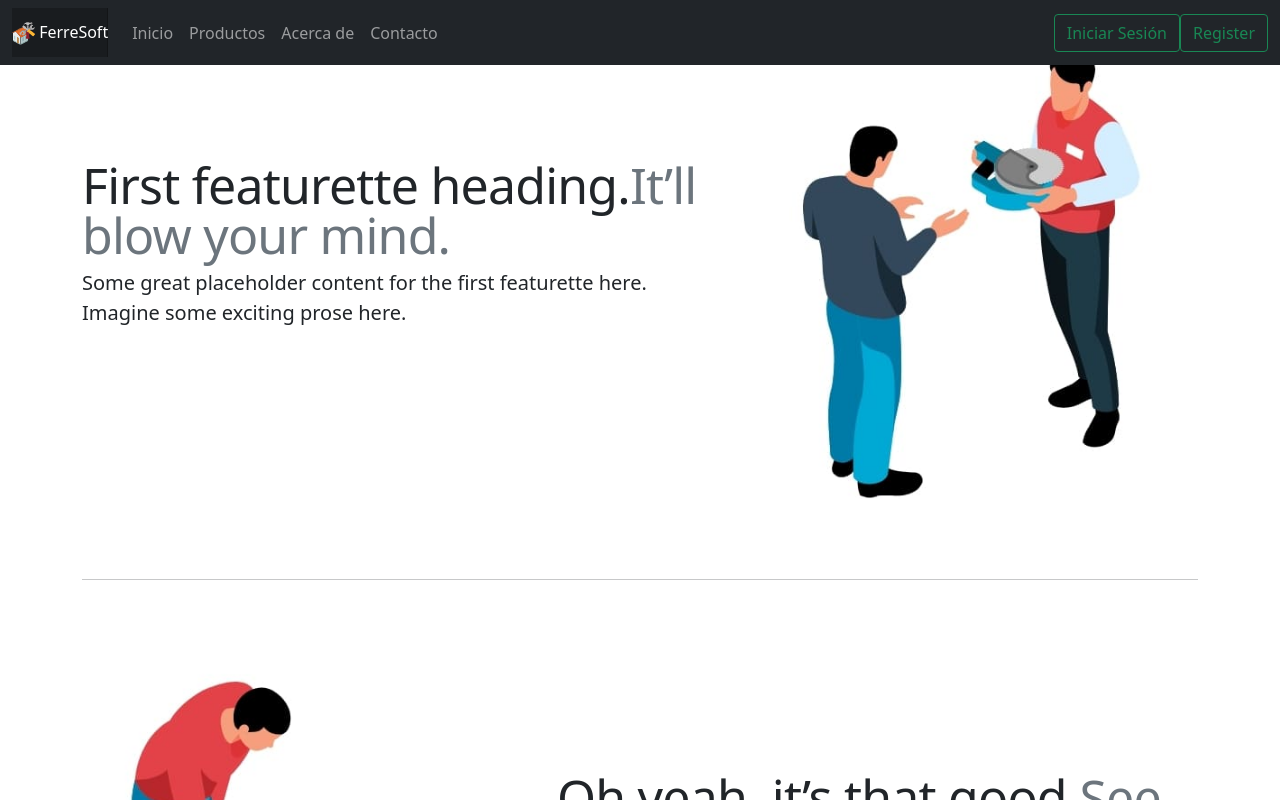
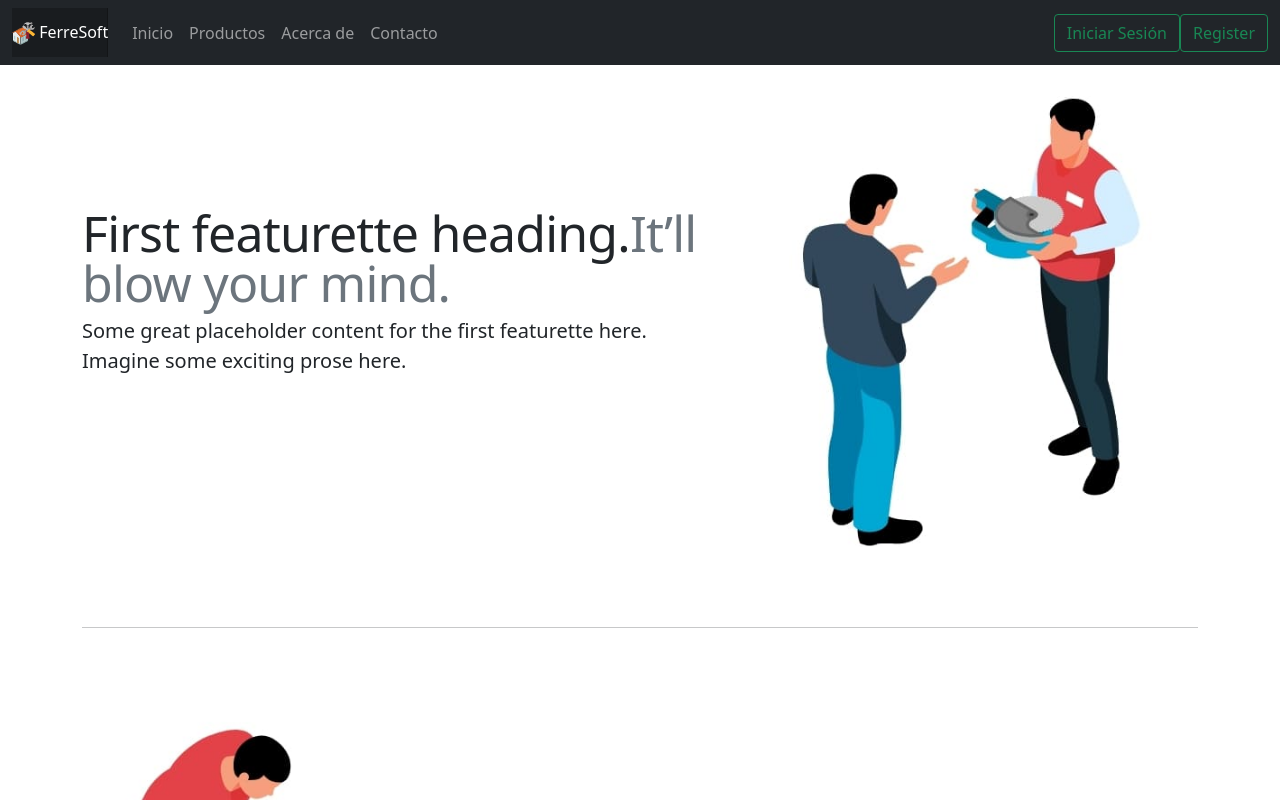
Before and after one commit to jcpboho/Equipo3-Ciclo4, a React (Create React App) app in the folder frontend-ferresoft/: page /about in a window 1280 px wide. Shown: the top 800 px of the page. Built offline with nearby package versions, Linux system fonts and the light colour scheme.

Commit message:
Arrego de CSS

```diff
--- a/frontend-ferresoft/src/assets/css/login.css
+++ b/frontend-ferresoft/src/assets/css/login.css
@@ -1,6 +1,11 @@
+html,
+body {
+  height: 100% !important;
+  width: 100% !important;
+}
 #root {
-  height: 100%;
-  width: 100%;
+  height: 100% !important;
+  width: 100% !important;
 }
 .form-signin {
   width: 100%;
--- a/frontend-ferresoft/src/views/Public/About.js
+++ b/frontend-ferresoft/src/views/Public/About.js
@@ -11,14 +11,14 @@ const About = () => (
     <>
         {/* Utilizamos el componente navbar el cual tiene los enlaces de navegación */}
         <NavBar />
-        <div className="container marketing mt-5">
+        <div className="container marketing">
 
 
             {/* <!-- START THE FEATURETTES --> */}
 
 
-            <div className="row featurette">
-                <div className="col-md-7">
+            <div className="row featurette  mt-5">
+                <div className="col-md-7  mt-5">
                     <h2 className="featurette-heading">
                         First featurette heading.
                         <span className="text-muted">It’ll blow your mind.</span>
@@ -28,7 +28,7 @@ const About = () => (
                         Imagine some exciting prose here.
                     </p>
                 </div>
-                <div className="col-md-5">
+                <div className="col-md-5  mt-5">
                     <img
                         className="bd-placeholder-img bd-placeholder-img-lg featurette-image img-fluid mx-auto"
                         src={trab1}
--- a/frontend-ferresoft/src/views/Public/Home.js
+++ b/frontend-ferresoft/src/views/Public/Home.js
@@ -20,7 +20,7 @@ const Home = () => (
     {/* Utilizamos el componente navbar el cual tiene los enlaces de navegación */}
     <NavBar />
     {/* <!-- <nav-bar/> --> */}
-    <div id="myCarousel" className="carousel slide" data-bs-ride="carousel">
+    <div id="myCarousel" className="carousel slide  mt-5" data-bs-ride="carousel">
       <div className="carousel-indicators">
         <button
           type="button"
--- a/frontend-ferresoft/src/views/Public/Product.js
+++ b/frontend-ferresoft/src/views/Public/Product.js
@@ -5,8 +5,8 @@ const Product = () => (
     <>
         {/* Utilizamos el componente navbar el cual tiene los enlaces de navegación */}
         <NavBar />
-        <div className="container">
-            <div class="album py-5 bg-light">
+        <div className="container  mt-5">
+            <div class="album py-5 bg-light ">
                 <div class="container">
 
                     <div class="row row-cols-1 row-cols-sm-2 row-cols-md-3 g-3">
```
